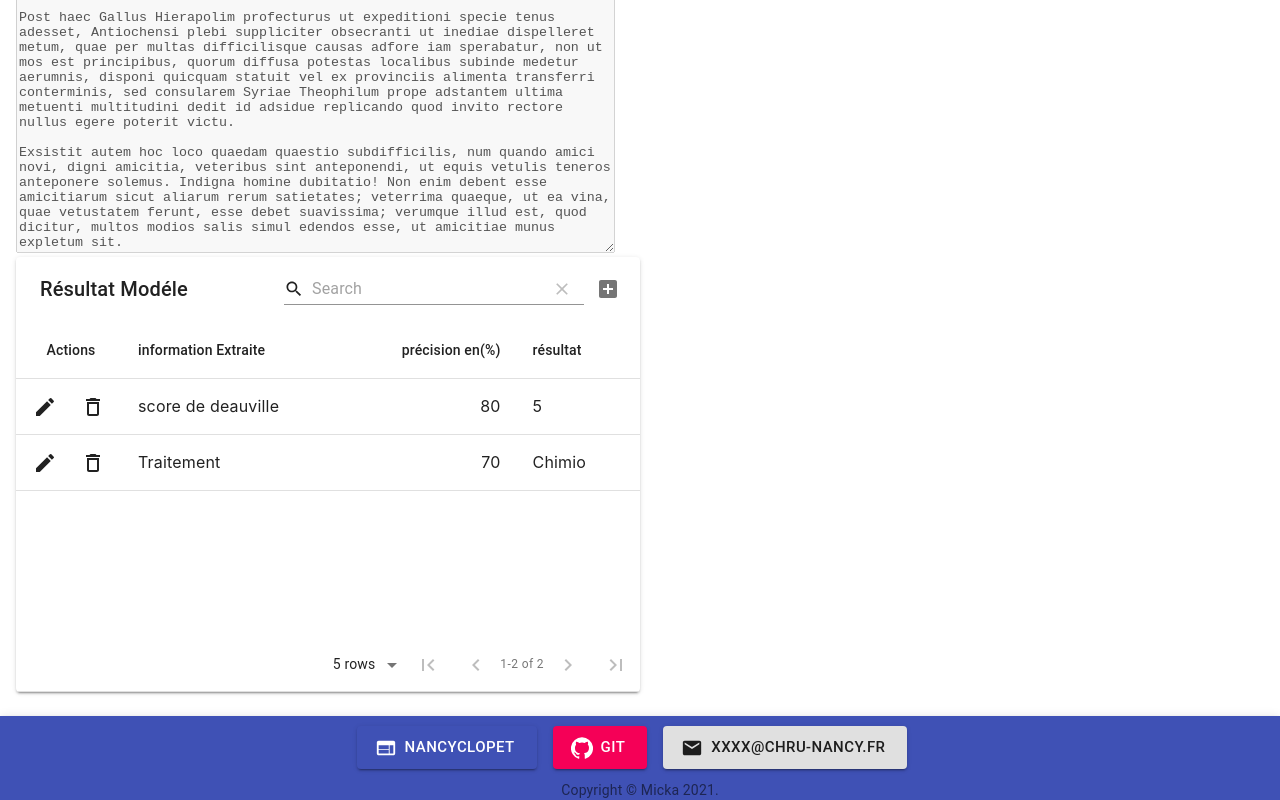
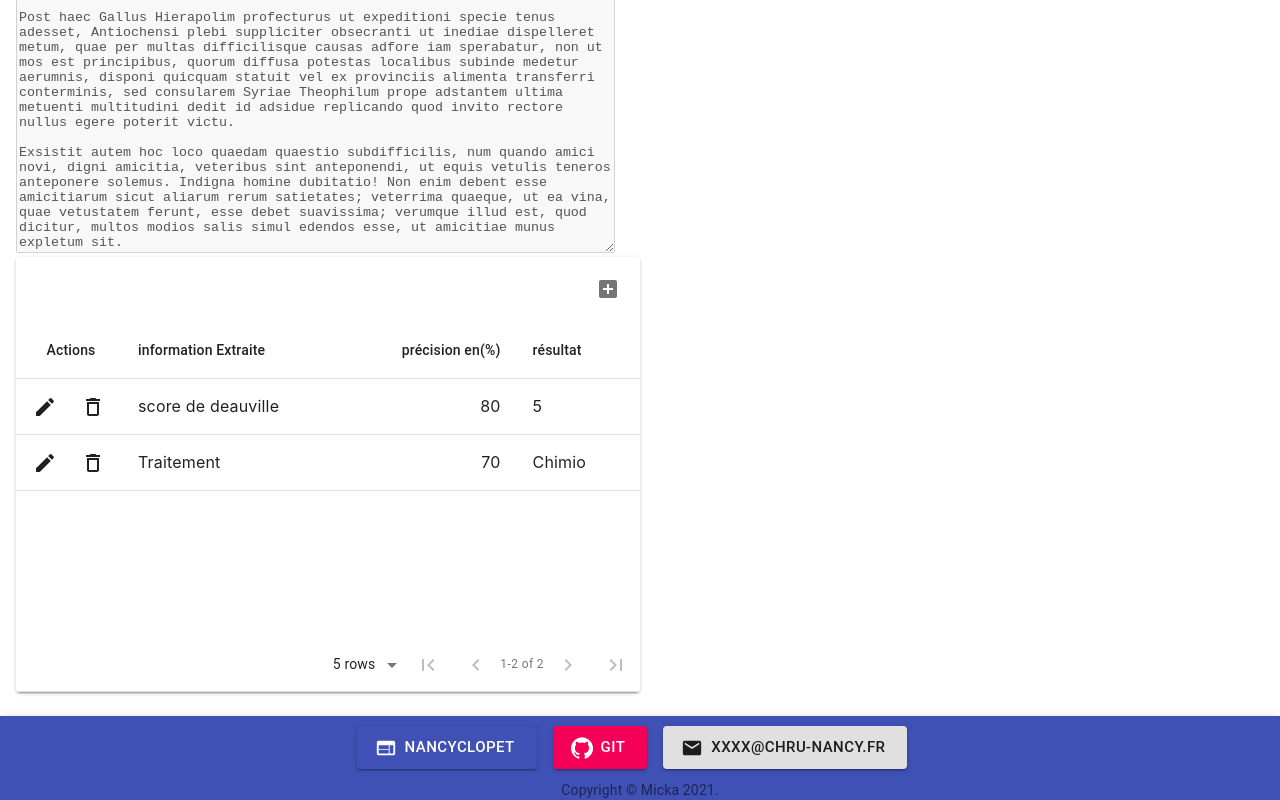
Before and after one commit to PierreEpron/pet, a React (Create React App) app in the folder platform/frontend/: page /Docpage in a window 1280 px wide. Shown: the part 1056-1856 px from the top of the page. Built offline with nearby package versions, Linux system fonts and the light colour scheme.

Commit message:
half work, no collaps

```diff
--- a/platform/frontend/src/components/Button/AddRow.js
+++ b/platform/frontend/src/components/Button/AddRow.js
@@ -63,10 +63,17 @@ const { useState } = React;
 
   return (
     <MaterialTable
+       options={{
+        showTitle: false,
+        search: false,
+
+                }}
       title="Résultat Modéle"
+       onTreeExpandChange
       icons={tableIcons}
       columns={columns}
       data={data}
+
       editable={{
         onRowAdd: newData =>
           new Promise((resolve, reject) => {
```
